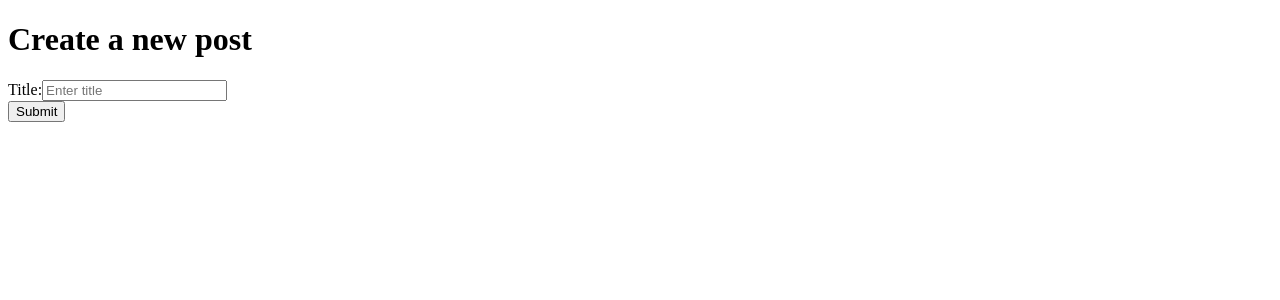
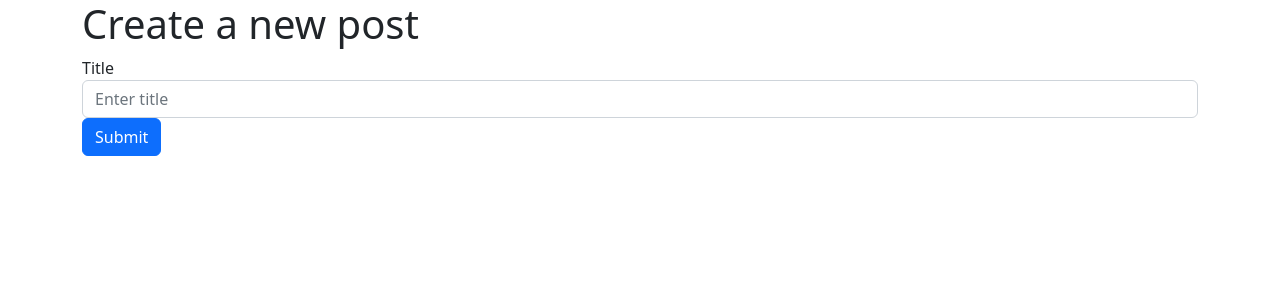
Before and after one commit to davideluque/microservices-react-client, a React (Create React App) app: page / in a window 1280 px wide. Shown: the top 300 px of the page. Built offline with nearby package versions, Linux system fonts and the light colour scheme.

Commit message:
Styling improvements

```diff
--- a/public/index.html
+++ b/public/index.html
@@ -10,6 +10,8 @@
       content="Web site created using create-react-app"
     />
     <link rel="apple-touch-icon" href="%PUBLIC_URL%/logo192.png" />
+    <link href="https://cdn.jsdelivr.net/npm/bootstrap@5.2.0/dist/css/bootstrap.min.css" rel="stylesheet" integrity="sha384-gH2yIJqKdNHPEq0n4Mqa/HGKIhSkIHeL5AyhkYV8i59U5AR6csBvApHHNl/vI1Bx" crossorigin="anonymous">
+
     <!--
       manifest.json provides metadata used when your web app is installed on a
       user's mobile device or desktop. See https://developers.google.com/web/fundamentals/web-app-manifest/
--- a/src/App.js
+++ b/src/App.js
@@ -3,7 +3,7 @@
 
 const App = () => {
   return (
-    <div>
+    <div className="container">
       <PostCreate />
     </div>
   )
--- a/src/PostCreate.js
+++ b/src/PostCreate.js
@@ -1,16 +1,18 @@
 import React from 'react';
 
 const PostCreate = () => {
-  return <div>
+  return (
+    <div>
       <h1>Create a new post</h1>
       <form>
         <div className="form-group">
-      <label>Title:</label>
+          <label>Title</label>
           <input type="text" className="form-control" id="title" placeholder="Enter title" />
         </div>
         <button className="btn btn-primary">Submit</button>
       </form>
-  </div>;
+    </div>
+  );
 };
 
 export default PostCreate;
```
Lines whose indentation alone changed are shown as unchanged.
